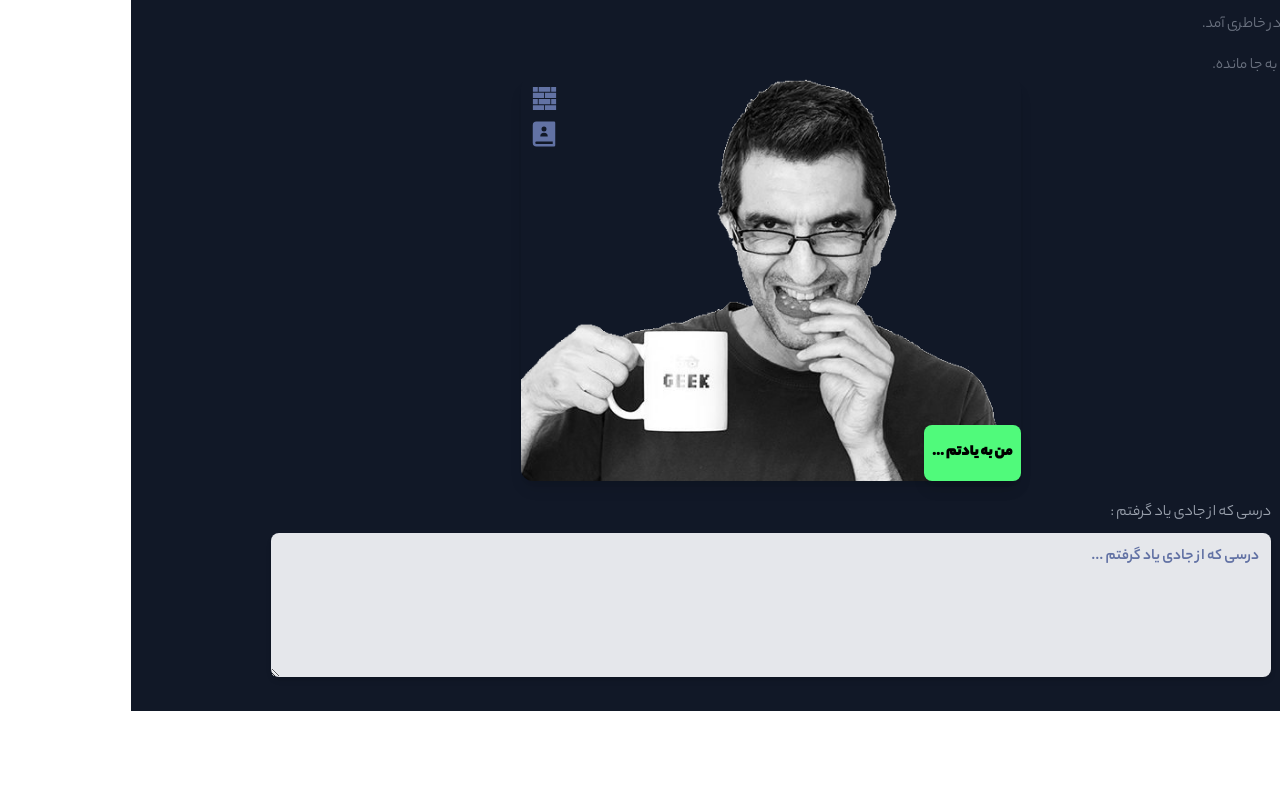
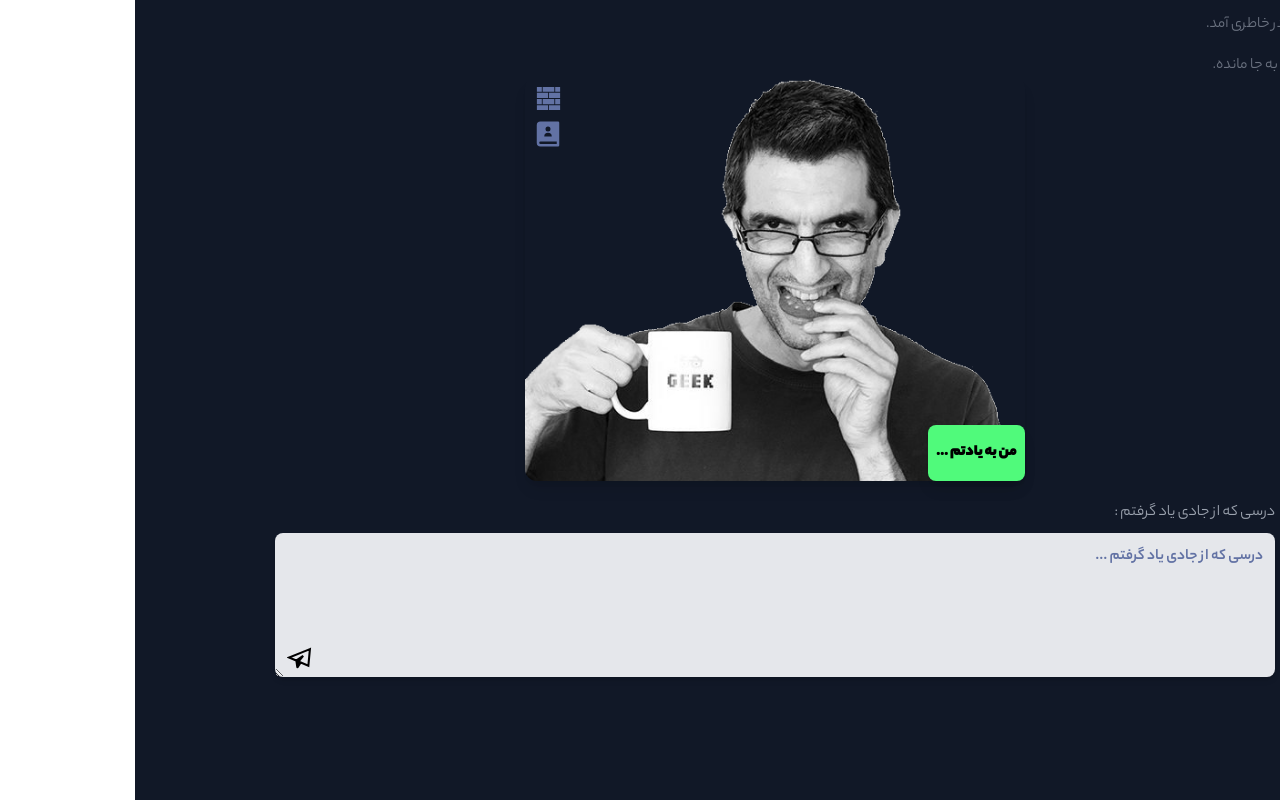
Before and after one commit to milad7212/jadijan, a Next.js app: page / in a window 1280 px wide. Built offline with nearby package versions, Linux system fonts and the light colour scheme.

Commit message:
change style

```diff
--- a/pages/index.jsx
+++ b/pages/index.jsx
@@ -2,24 +2,26 @@ import Head from "next/head";
 import Image from "next/image";
 import { RiHeart3Fill, RiContactsBook2Fill } from "react-icons/ri";
 import { GiTeacher, GiBrickWall } from "react-icons/gi";
+import {GrSend} from 'react-icons/gr'
 import Link from "next/link";
+
 
 export default function Home() {
   return (
-    <div className="bg-ciBackBeauty p-3">
+    <div className="bg-ciBackBeauty p-3 min-h-screen">
       <div className="flex items-center">
         <RiHeart3Fill fontSize={25} className="text-ciRed animate-pulse" />
         <p className="mr-2 text-gray-500">
           <span className="font-bold ml-[2px]">598</span>
           <span className=""> بار </span>
-          <span className="text-ciRed font-black mx-1">یاد تو</span>
+          <span className="text-ciRed font-black mx-1 ">یاد تو</span>
           <span className="">در خاطری آمد.</span>
         </p>
       </div>
       <div className="flex items-center mt-4">
         <GiTeacher fontSize={25} className="text-ciComment " />
         <p className="mr-2 text-gray-500 flex">
-          <span className="font-bold ml-[2px]">598</span>
+          <span className="font-bold ml-[2px]">354</span>
           <span className="block"> درس</span>
           <span className="text-ciComment font-black mx-1">از تو</span>
           <span className="">به جا مانده.</span>
@@ -59,6 +61,7 @@ export default function Home() {
       </div>
       <div className="max-w-5xl mx-auto p-3">
         <p className=" my-2 text-gray-400 ">درسی که از جادی یاد گرفتم :</p>
+        <div className="relative">
           <textarea
             className="w-full rounded-lg shadow-md outline-none placeholder:text-ciComment font-bold  p-3 bg-gray-200 focus-within:border-2 focus-within:ring-4"
             placeholder="درسی که از جادی یاد گرفتم ..."
@@ -67,6 +70,10 @@ export default function Home() {
             cols="5"
             rows="5"
           ></textarea>
+           <div className=" absolute left-3 bottom-4">
+             <GrSend fontSize={25} className="text-ciRed " />
+           </div>
+        </div>
       </div>
     </div>
   );
```
Lines whose indentation alone changed are shown as unchanged.
